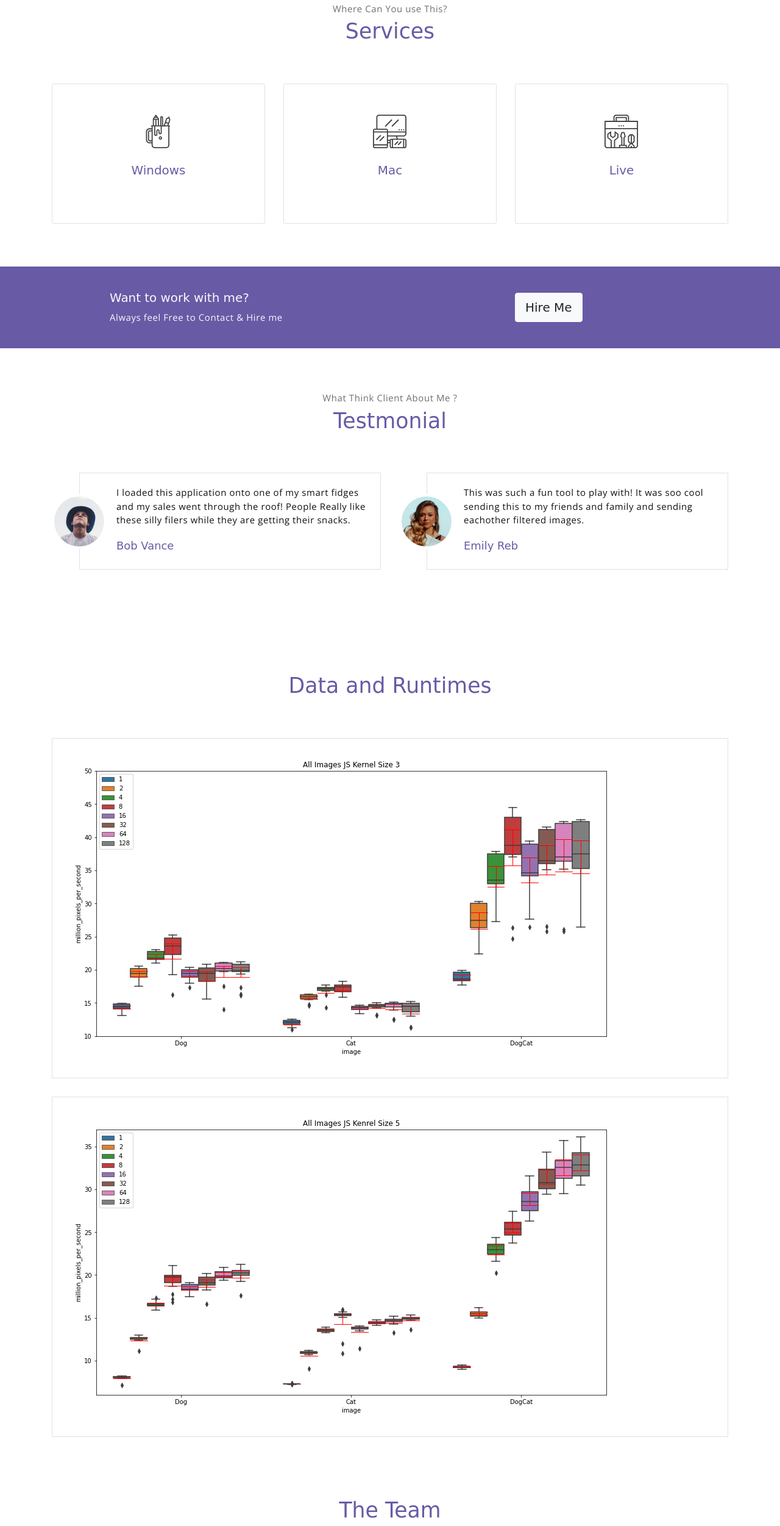
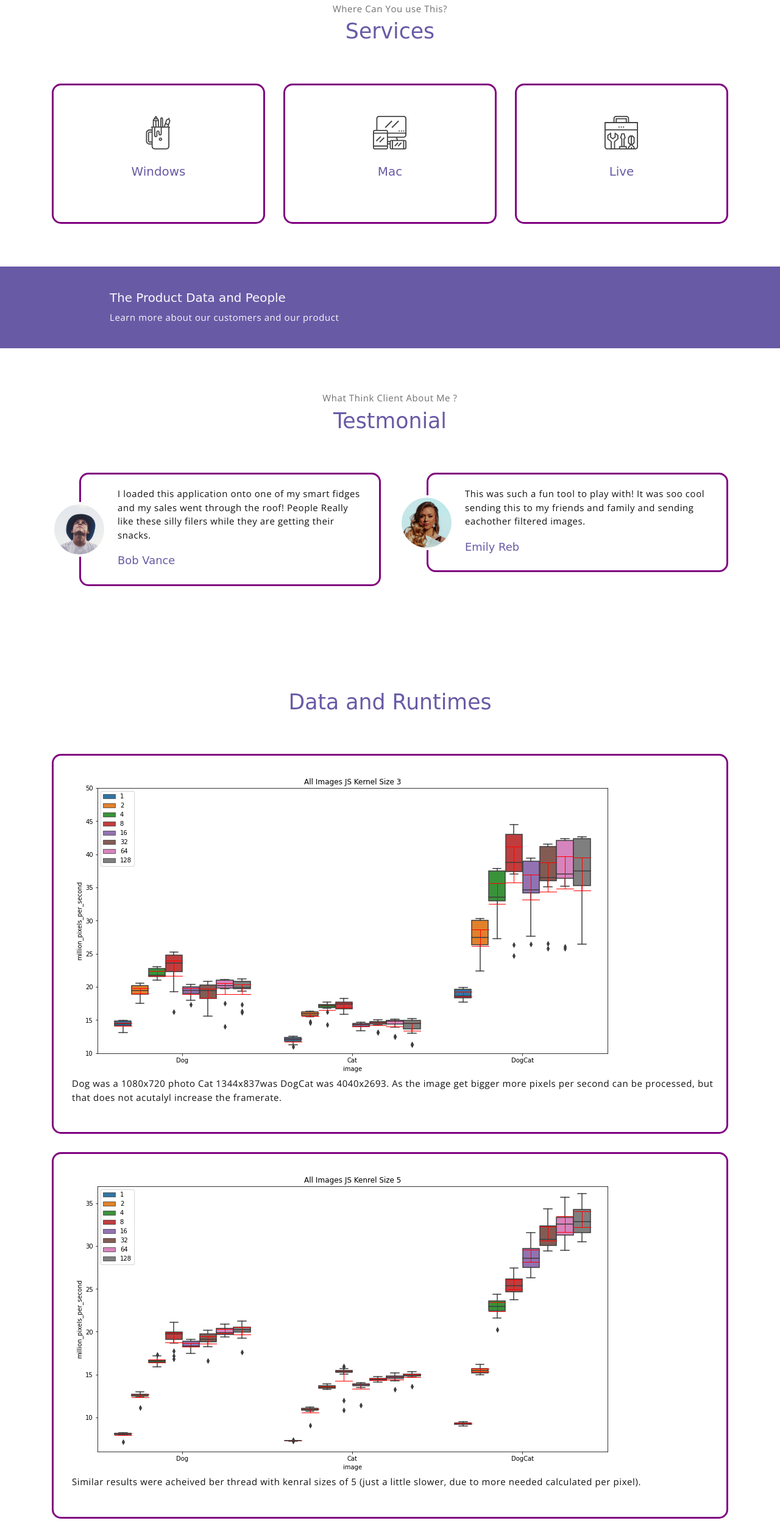
Before and after one commit to larsens-smu/conv.github.io, a website: page www/public_html/index.html in a window 1280 px wide. Shown: the part 1352-3854 px from the top of the page at 61% size. Drawn offline with nearby package versions, Linux system fonts and the light colour scheme; a web font is replaced by a local one.

Commit message:
added cpp comparison

```diff
--- /dev/null
+++ b/www/public_html/custom.css
@@ -0,0 +1,5 @@
+.fun-border {
+    border: solid;
+    border-radius: 15px;
+    border-color: purple;
+}
--- a/www/public_html/index.html
+++ b/www/public_html/index.html
@@ -10,6 +10,7 @@
     <link rel="stylesheet" href="assets/vendors/themify-icons/css/themify-icons.css">
     <!-- Bootstrap + Meyawo main styles -->
 	<link rel="stylesheet" href="assets/css/meyawo.css">
+	<link rel="stylesheet" href="custom.css">
 </head>
 <body data-spy="scroll" data-target=".navbar" data-offset="40" id="home">
     <!-- Page Navbar -->
@@ -94,7 +95,7 @@
             <!-- row -->
             <div class="row">
                 <div class="col-md-12 col-lg-4">
-                    <div class="service-card">
+                    <div class="service-card  fun-border">
                         <div class="body">
                             <img src="assets/imgs/pencil-case.svg" alt="Download free bootstrap 4 landing page, free boootstrap 4 templates, Download free bootstrap 4.1 landing page, free boootstrap 4.1.1 templates, meyawo Landing page" class="icon">
                             <h6 class="title">Windows</h6>
@@ -106,7 +107,7 @@
                     </div>
                 </div>
                 <div class="col-md-12 col-lg-4">
-                    <div class="service-card">
+                    <div class="service-card  fun-border">
                         <div class="body">
                             <img src="assets/imgs/responsive.svg" alt="Download free bootstrap 4 landing page, free boootstrap 4 templates, Download free bootstrap 4.1 landing page, free boootstrap 4.1.1 templates, meyawo Landing page" class="icon">
                             <h6 class="title">Mac</h6>
@@ -118,7 +119,7 @@
                     </div>
                 </div>
                 <div class="col-md-12 col-lg-4">
-                    <div class="service-card">
+                    <div class="service-card  fun-border">
                         <div class="body">
                             <img src="assets/imgs/toolbox.svg" alt="Download free bootstrap 4 landing page, free boootstrap 4 templates, Download free bootstrap 4.1 landing page, free boootstrap 4.1.1 templates, meyawo Landing page" class="icon">
                             <h6 class="title">Live</h6>
@@ -142,11 +143,8 @@
             <!-- row -->
             <div class="row align-items-center">
                 <div class="col-sm offset-md-1 mb-4 mb-md-0">
-                    <h6 class="title text-light">Want to work with me?</h6>
-                    <p class="m-0 text-light">Always feel Free to Contact & Hire me</p>
-                </div>
-                <div class="col-sm offset-sm-2 offset-md-3">
-                    <button class="btn btn-lg my-font btn-light rounded">Hire Me</button>
+                    <h6 class="title text-light">The Product Data and People</h6>
+                    <p class="m-0 text-light">Learn more about our customers and our product</p>
                 </div>
             </div> <!-- end of row -->
         </div> <!-- end of container -->
@@ -165,7 +163,7 @@
                         <div class="testimonial-card-img-holder">
                             <img src="assets/imgs/avatar2.jpg" class="testimonial-card-img" alt="Download free bootstrap 4 landing page, free boootstrap 4 templates, Download free bootstrap 4.1 landing page, free boootstrap 4.1.1 templates, meyawo Landing page">
                         </div>
-                        <div class="testimonial-card-body">
+                        <div class="testimonial-card-body  fun-border">
                             <p class="testimonial-card-subtitle">I loaded this application onto one of my smart fidges and my sales went through the roof!  People Really like these silly filers while they are getting their snacks.</p>
                             <h6 class="testimonial-card-title">Bob Vance</h6>
                         </div>
@@ -176,7 +174,7 @@
                         <div class="testimonial-card-img-holder">
                             <img src="assets/imgs/avatar3.jpg" class="testimonial-card-img" alt="Download free bootstrap 4 landing page, free boootstrap 4 templates, Download free bootstrap 4.1 landing page, free boootstrap 4.1.1 templates, meyawo Landing page">
                         </div>
-                        <div class="testimonial-card-body">
+                        <div class="testimonial-card-body  fun-border">
                             <p class="testimonial-card-subtitle">This was such a fun tool to play with! It was soo cool sending this to my friends and family and sending eachother filtered images.</p>
                             <h6 class="testimonial-card-title">Emily Reb</h6>
                         </div>
@@ -192,18 +190,35 @@
         <div class="container text-center">
             <h6 class="section-title mb-6">Data and Runtimes</h6>
             <!-- blog-wrapper -->
-            <div class="blog-card">
+            <div class="blog-card  fun-border">
                 <div class="blog-card-body">
                     <span>
                         <img src="assets/imgs/3_JS_chart_all.png">
                     </span>
+                    <p>Dog was a 1080x720 photo Cat 1344x837was DogCat was 4040x2693.  As the image get bigger more pixels per second can be processed, but that does not acutalyl increase the framerate.</p>
                 </div>
             </div><!-- end of blog wrapper -->
-            <div class="blog-card">
+            <div class="blog-card  fun-border">
                 <div class="blog-card-body">
                     <img src="assets/imgs/5_JS_chart_all.png">
+                    <p>Similar results were acheived ber thread with kenral sizes of 5 (just a little slower, due to more needed calculated per pixel).</p>
                 </div>
             </div><!-- end of blog wrapper -->
+
+            <div class="blog-card  fun-border">
+                <div class="blog-card-body">
+                    <div class="row">
+                        <div class="col-lg-6 col-md-12 col-sm-12">
+                            <img style="max-width:100%" src="assets/imgs/jsvcpp3.png">
+                        </div>
+                        <div class="col-lg-6 col-md-12 col-sm-12">
+                            <img style="max-width:100%" src="assets/imgs/jsvcpp5.png">
+                        </div>
+                    </div>
+                    <p>While the JS is clearly slower to the C++ application, we are able to be within 1 order og magnitude, achieving usable speeds for a live website.</p>
+                </div>
+            </div><!-- end of blog wrapper -->
+
         </div><!-- end of container -->
     </section><!-- end of blog section -->
 
```
Also changed, not shown: www/public_html/assets/imgs/jsvcpp3.png (added), www/public_html/assets/imgs/jsvcpp5.png (added), 4 other files.
